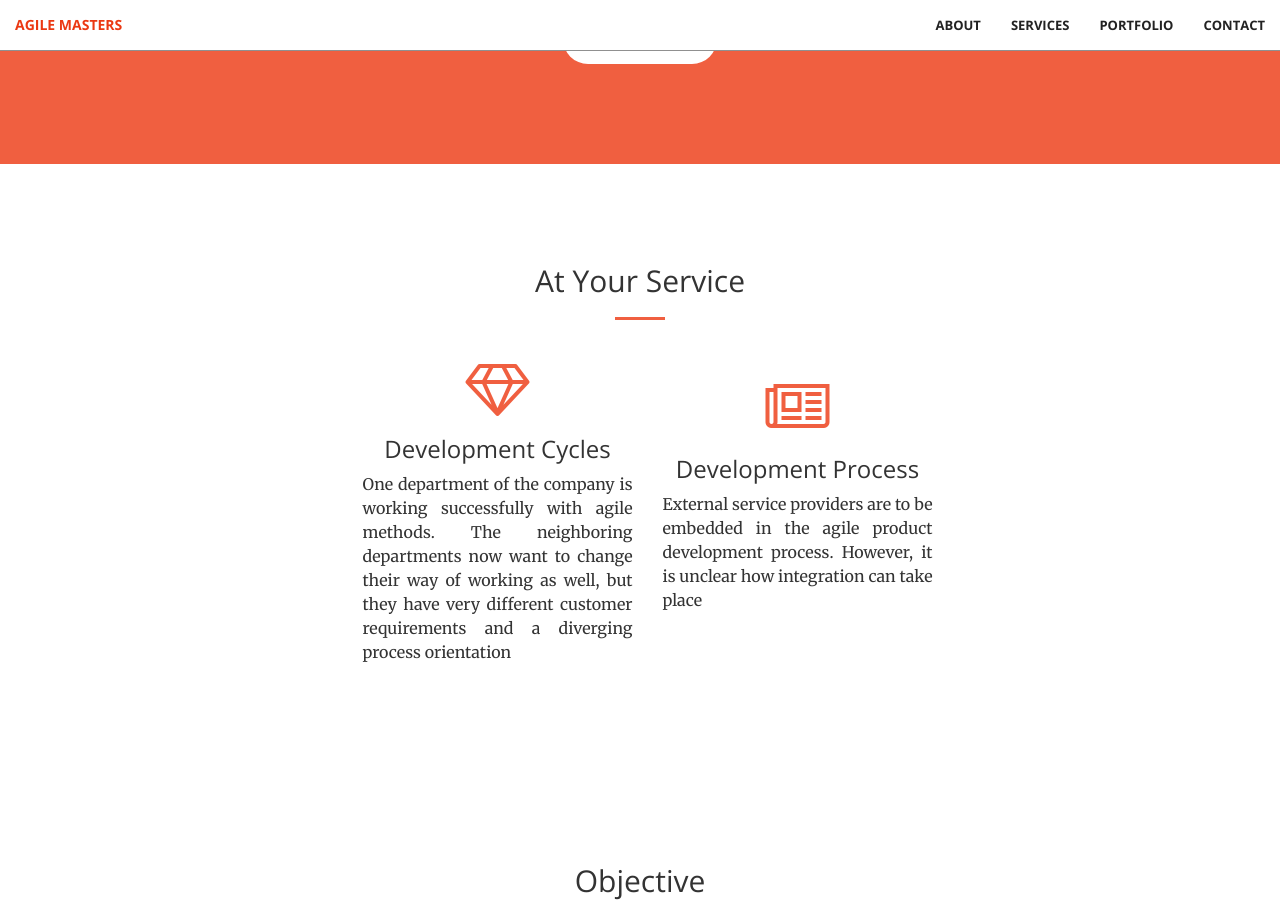
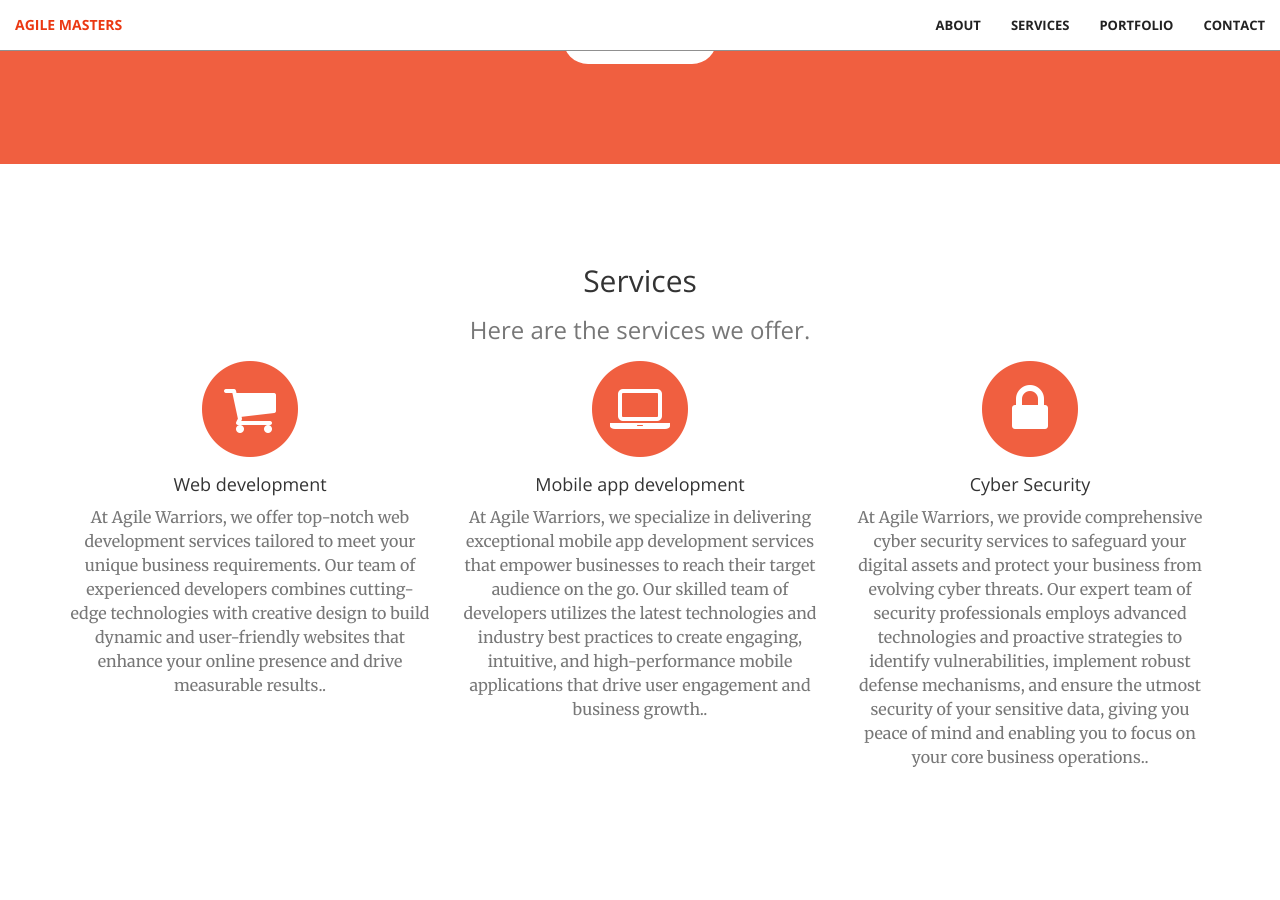
Before and after one commit to legitt23/legitt23, a Jekyll site: the page built from index.md, in a window 1280 px wide and 900 px high, scrolled down 1178 px. Built offline with Jekyll 4.4.1, drawn with Linux system fonts in a browser that asks for light colours.

Commit message:
Update services.html

```diff
--- a/_includes/services.html
+++ b/_includes/services.html
@@ -2,43 +2,38 @@
         <div class="container">
             <div class="row">
                 <div class="col-lg-12 text-center">
-                <h2 class="section-heading">At Your Service</h2>
-                <hr class="primary">
+                    <h2 class="section-heading">Services</h2>
+                    <h3 class="section-subheading text-muted">Here are the services we offer.</h3>
+                </div>
+            </div>
+            <div class="row text-center">
+                <div class="col-md-4">
+                    <span class="fa-stack fa-4x">
+                        <i class="fa fa-circle fa-stack-2x text-primary"></i>
+                        <i class="fa fa-shopping-cart fa-stack-1x fa-inverse"></i>
+                    </span>
+                    <h4 class="service-heading">Web development</h4>
+                    <p class="text-muted"> At Agile Warriors, we offer top-notch web development services tailored to meet your unique business requirements. Our team of experienced developers combines cutting-edge technologies with creative design
+                        to build dynamic and user-friendly websites that enhance your online presence and drive measurable results..</p>
+                </div>
+                <div class="col-md-4">
+                    <span class="fa-stack fa-4x">
+                        <i class="fa fa-circle fa-stack-2x text-primary"></i>
+                        <i class="fa fa-laptop fa-stack-1x fa-inverse"></i>
+                    </span>
+                    <h4 class="service-heading">Mobile app development</h4>
+                    <p class="text-muted">At Agile Warriors, we specialize in delivering exceptional mobile app development services that empower businesses to reach their target audience on the go. Our skilled team of developers utilizes the latest technologies and industry best practices
+                        to create engaging, intuitive, and high-performance mobile applications that drive user engagement and business growth..</p>
+                </div>
+                <div class="col-md-4">
+                    <span class="fa-stack fa-4x">
+                        <i class="fa fa-circle fa-stack-2x text-primary"></i>
+                        <i class="fa fa-lock fa-stack-1x fa-inverse"></i>
+                    </span>
+                    <h4 class="service-heading">Cyber Security</h4>
+                    <p class="text-muted">At Agile Warriors, we provide comprehensive cyber security services to safeguard your digital assets and protect your business from evolving cyber threats. Our expert team of security professionals employs advanced technologies and proactive strategies to identify vulnerabilities, implement robust defense mechanisms, and ensure the utmost security of
+                        your sensitive data, giving you peace of mind and enabling you to focus on your core business operations..</p>
                 </div>
             </div>
         </div>
-    <div class="container">
-        <div class="row">
-            <div class="col-lg-3 col-md-6 text-center">
-                <div class="service-box">
-
-                    <h3></h3>
-                    <p class="text-muted"></p>
-                </div>
-            </div>
-        <div class="row">
-            <div class="col-lg-3 col-md-6 text-center">
-                <div class="service-box">
-                    <i class="fa fa-4x fa-diamond wow bounceIn text-primary"></i>
-                    <h3>Development Cycles</h3>
-                    <p class="text-justify">One department of the company is working successfully with agile methods. The neighboring departments now want to change their way of working as well, but they have very different customer requirements and a diverging process orientation</p>
-                </div>
-            </div>
-            <div class="">
-                <div class="service-box">
-
-                    <h3></h3>
-                    <p class="text-muted"></p>
-                </div>
-            </div>
-            <div class="col-lg-3 col-md-6 text-center">
-                <div class="service-box">
-                    <i class="fa fa-4x fa-newspaper-o wow bounceIn text-primary" data-wow-delay=".2s"></i>
-                    <h3>Development Process</h3>
-                    <p class="text-justify">External service providers are to be embedded in the agile product development process. However, it is unclear how integration can take place</p>
-                </div>
-            </div>
-
-        </div>
-    </div>
     </section>
```
Lines whose indentation alone changed are shown as unchanged.
